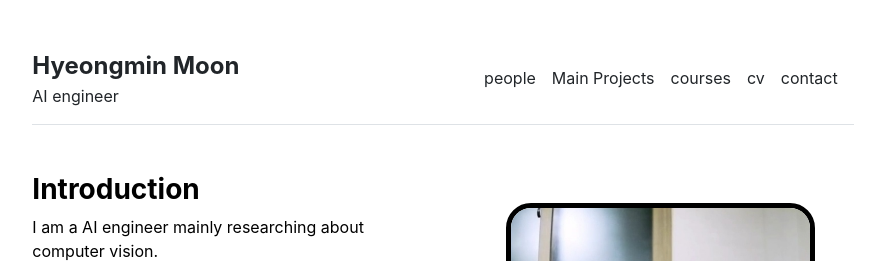
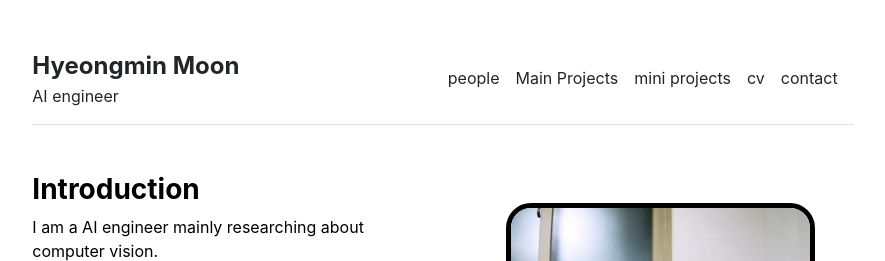
Before and after one commit to HyeongminMoon/HyeongminMoon.github.io, a Jekyll site: the page built from index.md, in a window 1280 px wide. Shown: the top 261 px of the page, without its empty margins (197-1082 px from the left). Built offline with Jekyll 4.4.1, drawn with Linux system fonts in a browser that asks for light colours.

Commit message:
Update settings.yml

```diff
--- a/_data/settings.yml
+++ b/_data/settings.yml
@@ -1,7 +1,7 @@
 menu:
 - {name: 'people', url: '/people'}
 - {name: 'Main Projects', url: '/publications'}
-- {name: 'courses', url: '/courses'}
+- {name: 'mini projects', url: '/courses'}
 - {name: 'cv', url: '/cv'}
 - {name: 'contact', url: '/contact'}
 
```
